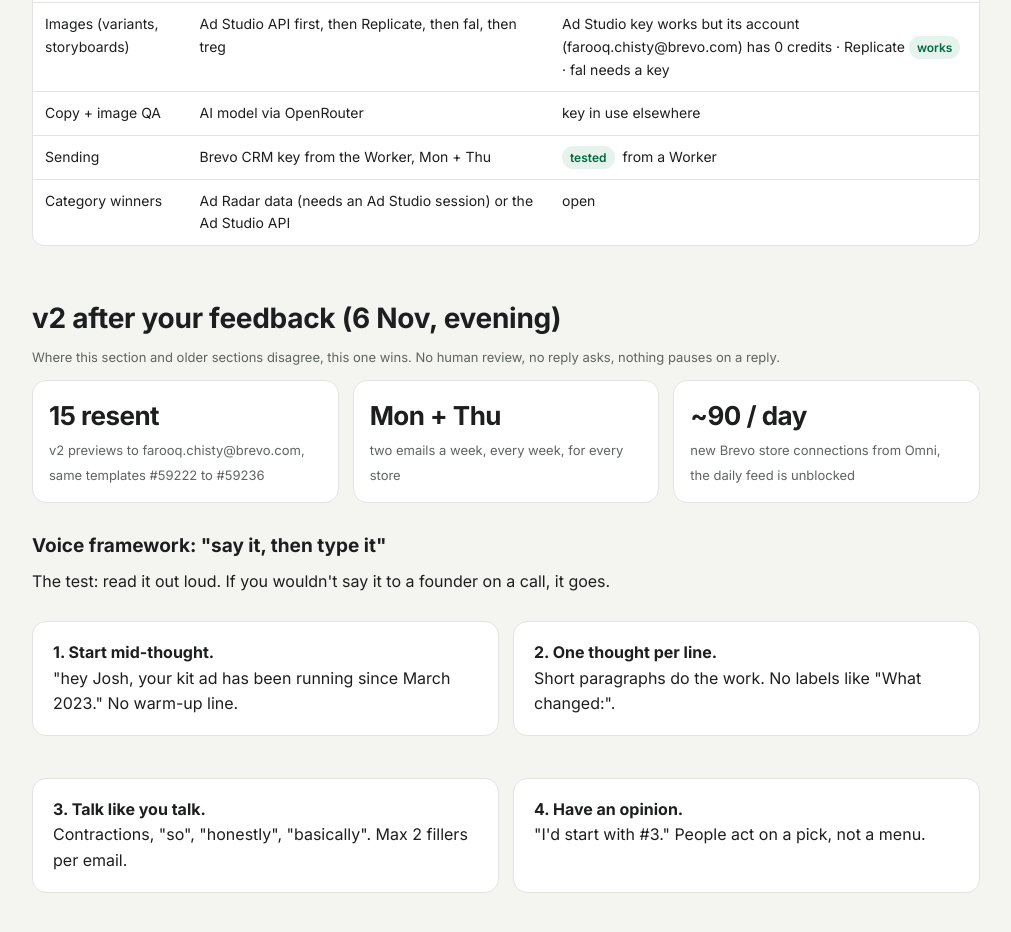
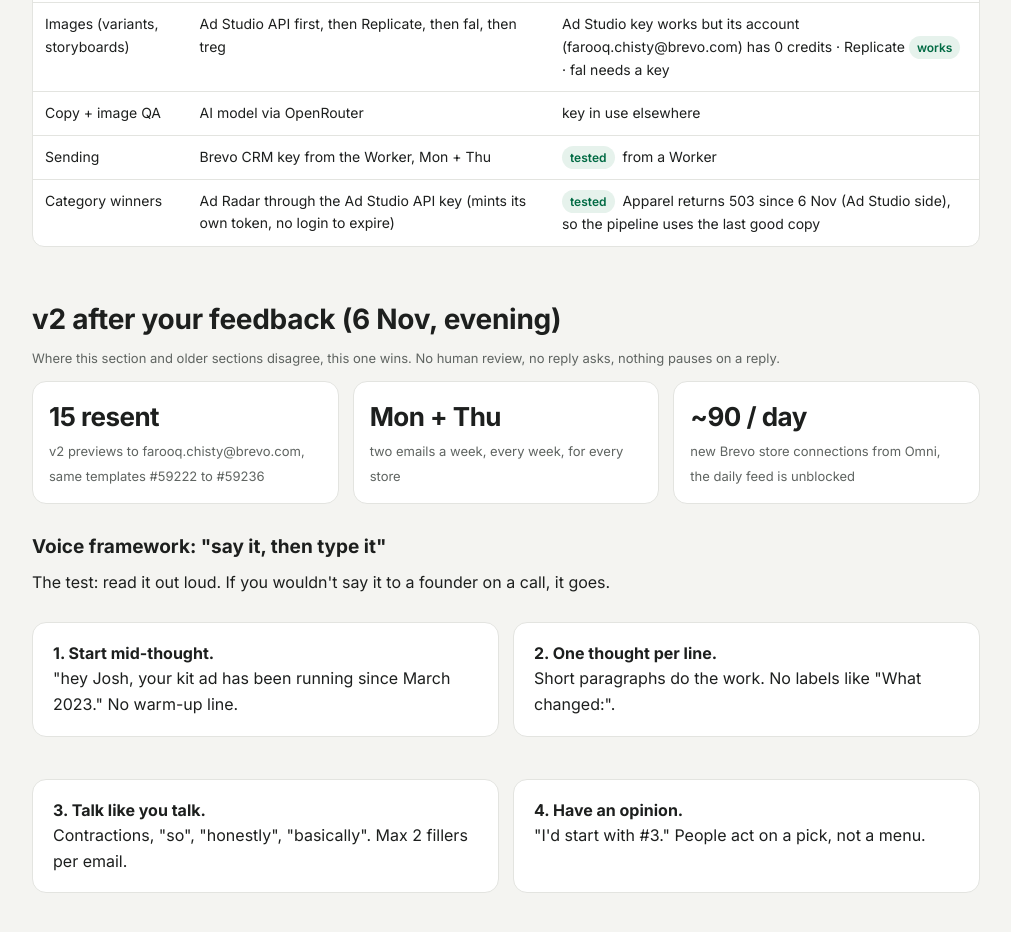
Before and after one commit to farooqchisty-hub/adstudio-email-program, a plain HTML site: page index.html in a window 1280 px wide. Shown: the part 2077-3009 px from the top of the page, without its empty margins (134-1145 px from the left). Drawn offline with Linux system fonts and the light colour scheme.

Commit message:
Ad Radar via API key, no stored login
Co-Authored-By: Claude Opus 5.5 <noreply@anthropic.com>

```diff
--- a/index.html
+++ b/index.html
@@ -150,7 +150,7 @@ dialog::backdrop{background:rgba(0,0,0,.75)}
 <tr><td>Images (variants, storyboards)</td><td>Ad Studio API first, then Replicate, then fal, then treg</td><td>Ad Studio key works but its account (farooq.chisty@brevo.com) has 0 credits · Replicate <span class="pill">works</span> · fal needs a key</td></tr>
 <tr><td>Copy + image QA</td><td>AI model via OpenRouter</td><td>key in use elsewhere</td></tr>
 <tr><td>Sending</td><td>Brevo CRM key from the Worker, Mon + Thu</td><td><span class="pill">tested</span> from a Worker</td></tr>
-<tr><td>Category winners</td><td>Ad Radar data (needs an Ad Studio session) or the Ad Studio API</td><td>open</td></tr>
+<tr><td>Category winners</td><td>Ad Radar through the Ad Studio API key (mints its own token, no login to expire)</td><td><span class="pill">tested</span> Apparel returns 503 since 6 Nov (Ad Studio side), so the pipeline uses the last good copy</td></tr>
 </table>
 
 <h2 id="v2">v2 after your feedback (6 Nov, evening)</h2>
```
